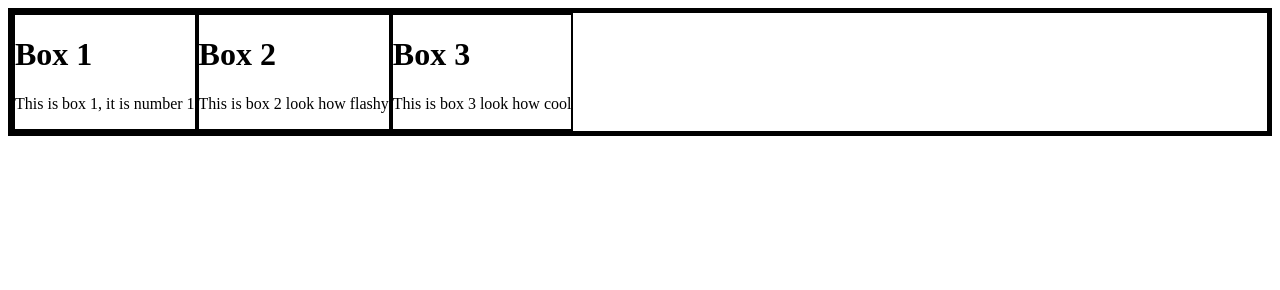
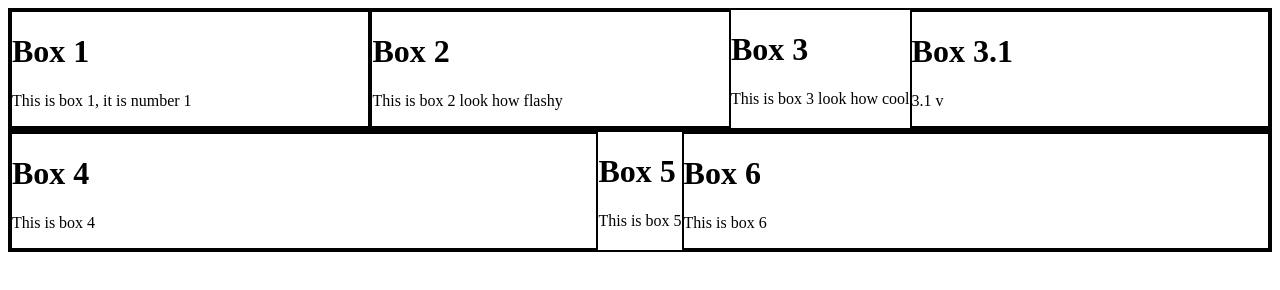
Before and after one commit to joshg1912/css-flexbox, a plain HTML site: page index.html in a window 1280 px wide. Drawn offline with Linux system fonts and the light colour scheme.

Commit message:
adds second container class

```diff
--- a/index.css
+++ b/index.css
@@ -1,19 +1,22 @@
-.container-1 {
+.container-1, .container-2 {
     display:flex;
-    border: 5px solid black;
+    border: 2px solid black;
     /*height: 100%;
     align-items: center;
     flex-direction: column;
     justify-content: flex-end;
     align-items: flex-end;
-    height: 100%;
     */
-    flex-wrap: wrap;
+}
+
+.box-1, .box-2, .box-3-1{
+    border: 2px solid black;
+    /*align-self: flex-end;*/
+    flex: 1;
 
 }
 
-.box-1, .box-2, .box-3{
+.box-4, .box-6 {
     border: 2px solid black;
-    /*align-self: flex-end;*/
-
+    flex: 1;
 }
--- a/index.html
+++ b/index.html
@@ -16,7 +16,25 @@
         <h1>Box 3</h1>
         <p>This is box 3 look how cool</p>
     </div>
+    <div class="box-3-1">
+        <h1>Box 3.1</h1>
+        <p>3.1 v</p>
+    </div>
+</div>
 
+<div class="container-2">
+    <div class="box-4">
+        <h1>Box 4</h1>
+        <p>This is box 4</p>
+    </div>
+    <div class="box-5">
+        <h1>Box 5</h1>
+        <p>This is box 5</p>
+    </div>
+    <div class="box-6">
+        <h1>Box 6</h1>
+        <p>This is box 6</p>
+    </div>
 </div>
 
 
```
